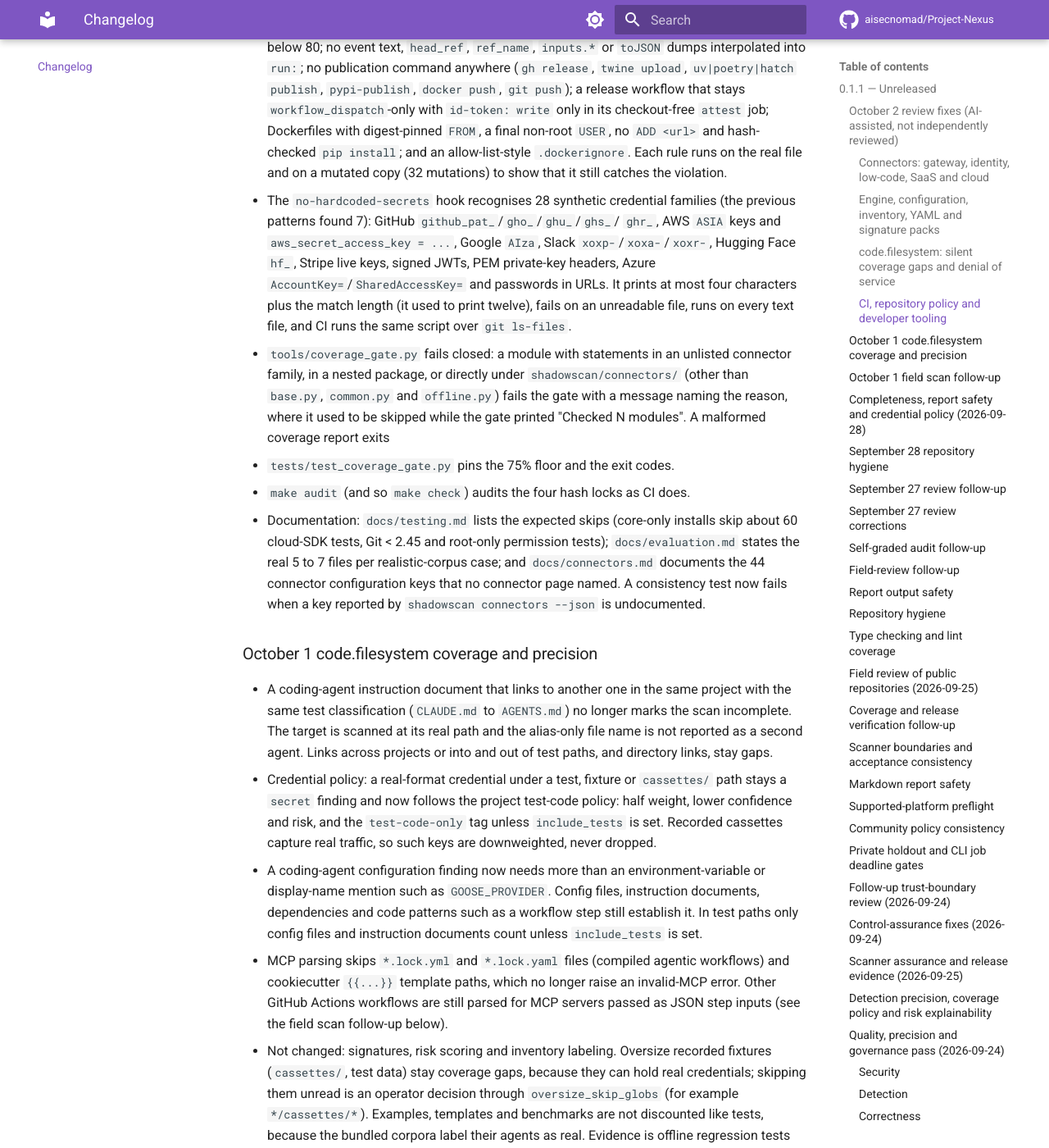
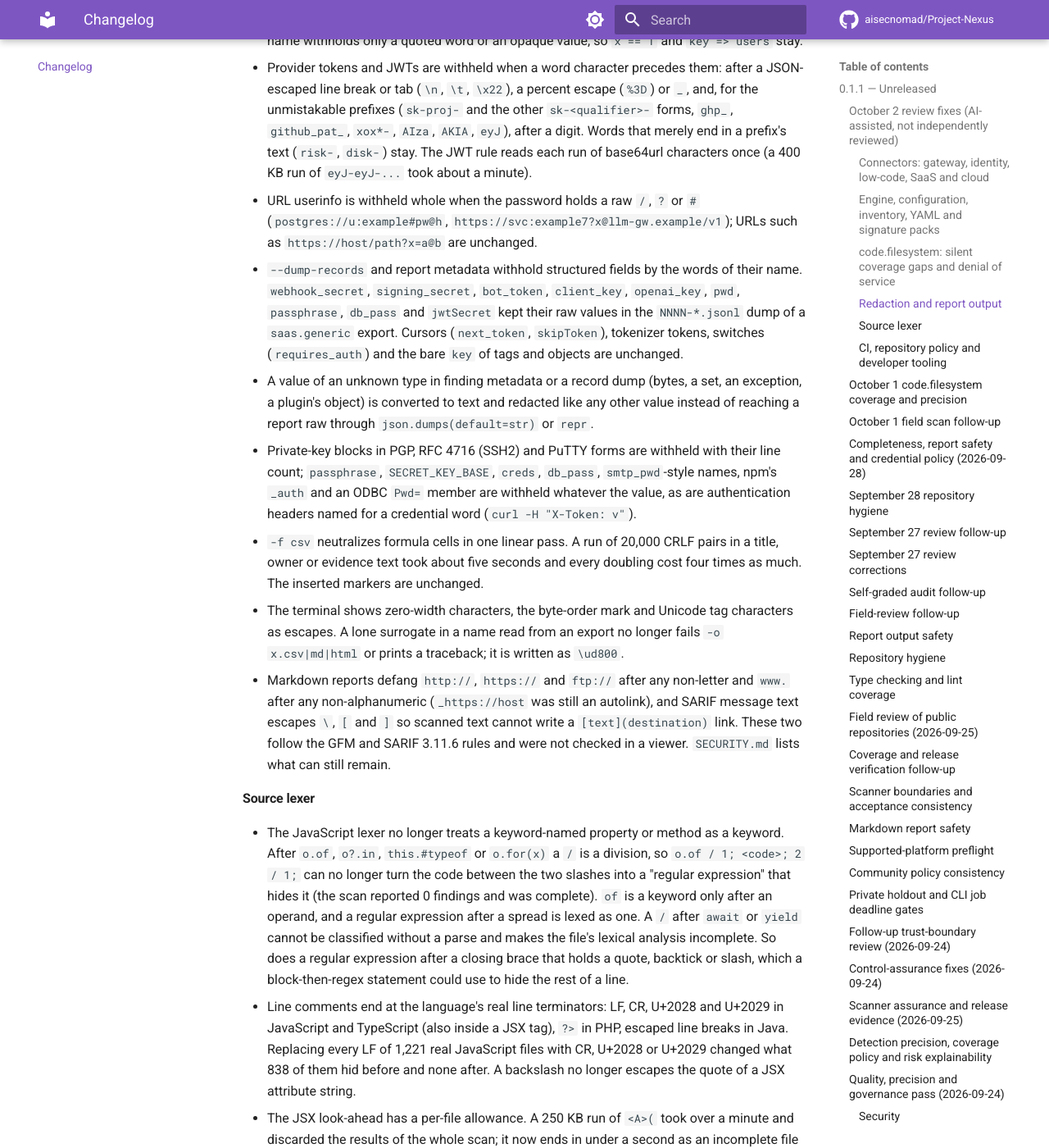
Before and after one commit to aisecnomad/Project-Nexus, an MkDocs documentation site: the page built from docs/changelog.md, in a window 1280 px wide and 1400 px high, scrolled down 5015 px. Shown: the whole window at 82% size. Built offline with MkDocs 1.6.1 and Material for MkDocs 9.7.7, drawn with Linux system fonts in a browser that asks for light colours; comment, search, counter and statistics services are not loaded; some of the changed text lies outside the part shown.

Commit message:
Document the redaction and lexer changes; keep the credential hook green
Adds the redaction and source-lexer entries to the changelog and the October 2
migration section of production.md (policy digest, earlier dumps, new incomplete
cases), and corrects the production.md statement about what a terminal shows.

The credential hook flagged the fake URL passwords used as examples in
SECURITY.md and a redaction_formats docstring (the redaction branch predates the
hook). They now use placeholder-style passwords that keep the point of each
example: a raw `#` or `?`, and a numeric password that reads as a port.

AI-assisted, not independently reviewed.

Co-Authored-By: Claude Sonnet 5.5 <noreply@anthropic.com>
Claude-Session: https://claude.ai/code/session_01L5pu2sBsmH8Q4dcGNAf2oU
Signed-off-by: Claude <noreply@anthropic.com>

```diff
--- a/CHANGELOG.md
+++ b/CHANGELOG.md
@@ -197,6 +197,79 @@ field precision. Behavior changes that affect an existing baseline are listed in
   three `mcp-disabled-*` evaluation cases are now labelled present and the
   documented authored-corpus counts change from 29/48 to 32/45 positives and
   negatives; the evaluation harness scans cases with `default_excludes: false`.
+
+#### Redaction and report output
+
+- Credential redaction reads an operator whole. `'api_key' => '<value>'` used to
+  become `'api_key' =[REDACTED] '<value>'` and `if token == '<value>':` became
+  `if token =[REDACTED] '<value>':` (the marker replaced the operator's second
+  character and the literal stayed in the report); `!=`, `||=`, `+=` and `.=`
+  were not read at all. `=>`, `==`, `===`, `!=`, `!==`, `=~`, `:=`, `||=`, `&&=`,
+  `??=`, `+=`, `-=`, `.=`, `?=` and `<-` now join a name to a value like `=` and
+  `:` do: the literal is withheld and the operator is kept. A comparison with a
+  sensitive name withholds only a quoted word or an opaque value, so `x == 1`
+  and `key => users` stay.
+- Provider tokens and JWTs are withheld when a word character precedes them:
+  after a JSON-escaped line break or tab (`\n`, `\t`, `\x22`), a percent escape
+  (`%3D`) or `_`, and, for the unmistakable prefixes (`sk-proj-` and the other
+  `sk-<qualifier>-` forms, `ghp_`, `github_pat_`, `xox*-`, `AIza`, `AKIA`, `eyJ`),
+  after a digit. Words that merely end in a prefix's text (`risk-`, `disk-`) stay.
+  The JWT rule reads each run of base64url characters once (a 400 KB run of
+  `eyJ-eyJ-...` took about a minute).
+- URL userinfo is withheld whole when the password holds a raw `/`, `?` or `#`
+  (`postgres://u:example#pw@h`, `https://svc:example7?x@llm-gw.example/v1`); URLs
+  such as `https://host/path?x=a@b` are unchanged.
+- `--dump-records` and report metadata withhold structured fields by the words of
+  their name. `webhook_secret`, `signing_secret`, `bot_token`, `client_key`,
+  `openai_key`, `pwd`, `passphrase`, `db_pass` and `jwtSecret` kept their raw
+  values in the `NNNN-*.jsonl` dump of a `saas.generic` export. Cursors
+  (`next_token`, `skipToken`), tokenizer tokens, switches (`requires_auth`) and
+  the bare `key` of tags and objects are unchanged.
+- A value of an unknown type in finding metadata or a record dump (bytes, a set,
+  an exception, a plugin's object) is converted to text and redacted like any
+  other value instead of reaching a report raw through `json.dumps(default=str)`
+  or `repr`.
+- Private-key blocks in PGP, RFC 4716 (SSH2) and PuTTY forms are withheld with
+  their line count; `passphrase`, `SECRET_KEY_BASE`, `creds`, `db_pass`,
+  `smtp_pwd`-style names, npm's `_auth` and an ODBC `Pwd=` member are withheld
+  whatever the value, as are authentication headers named for a credential word
+  (`curl -H "X-Token: v"`).
+- `-f csv` neutralizes formula cells in one linear pass. A run of 20,000 CRLF
+  pairs in a title, owner or evidence text took about five seconds and every
+  doubling cost four times as much. The inserted markers are unchanged.
+- The terminal shows zero-width characters, the byte-order mark and Unicode tag
+  characters as escapes. A lone surrogate in a name read from an export no longer
+  fails `-o x.csv|md|html` or prints a traceback; it is written as `\ud800`.
+- Markdown reports defang `http://`, `https://` and `ftp://` after any non-letter
+  and `www.` after any non-alphanumeric (`_https://host` was still an autolink),
+  and SARIF message text escapes `\`, `[` and `]` so scanned text cannot write a
+  `[text](destination)` link. These two follow the GFM and SARIF 3.11.6 rules and
+  were not checked in a viewer. `SECURITY.md` lists what can still remain.
+
+#### Source lexer
+
+- The JavaScript lexer no longer treats a keyword-named property or method as a
+  keyword. After `o.of`, `o?.in`, `this.#typeof` or `o.for(x)` a `/` is a
+  division, so `o.of / 1; <code>; 2 / 1;` can no longer turn the code between
+  the two slashes into a "regular expression" that hides it (the scan reported
+  0 findings and was complete). `of` is a keyword only after an operand, and a
+  regular expression after a spread is lexed as one. A `/` after `await` or
+  `yield` cannot be classified without a parse and makes the file's lexical
+  analysis incomplete. So does a regular expression after a closing brace that
+  holds a quote, backtick or slash, which a block-then-regex statement could use
+  to hide the rest of a line.
+- Line comments end at the language's real line terminators: LF, CR, U+2028 and
+  U+2029 in JavaScript and TypeScript (also inside a JSX tag), `?>` in PHP,
+  escaped line breaks in Java. Replacing every LF of 1,221 real JavaScript files
+  with CR, U+2028 or U+2029 changed what 838 of them hid before and none after.
+  A backslash no longer escapes the quote of a JSX attribute string.
+- The JSX look-ahead has a per-file allowance. A 250 KB run of `<A>(` took over
+  a minute and discarded the results of the whole scan; it now ends in under a
+  second as an incomplete file while the other files are scanned. A megabyte of
+  `#` in Swift (13 s) and the Java escape search are no longer quadratic.
+- A regular-expression literal up to 262,144 characters lexes completely. The
+  `emoji-regex` tables found in most npm trees (10 to 17 KB on one line) used to
+  make the whole scan incomplete.
 
 #### CI, repository policy and developer tooling
 
```
Also changed, not shown: SECURITY.md (+2 -2 lines), docs/production.md (+33 -2 lines), 1 other file.
